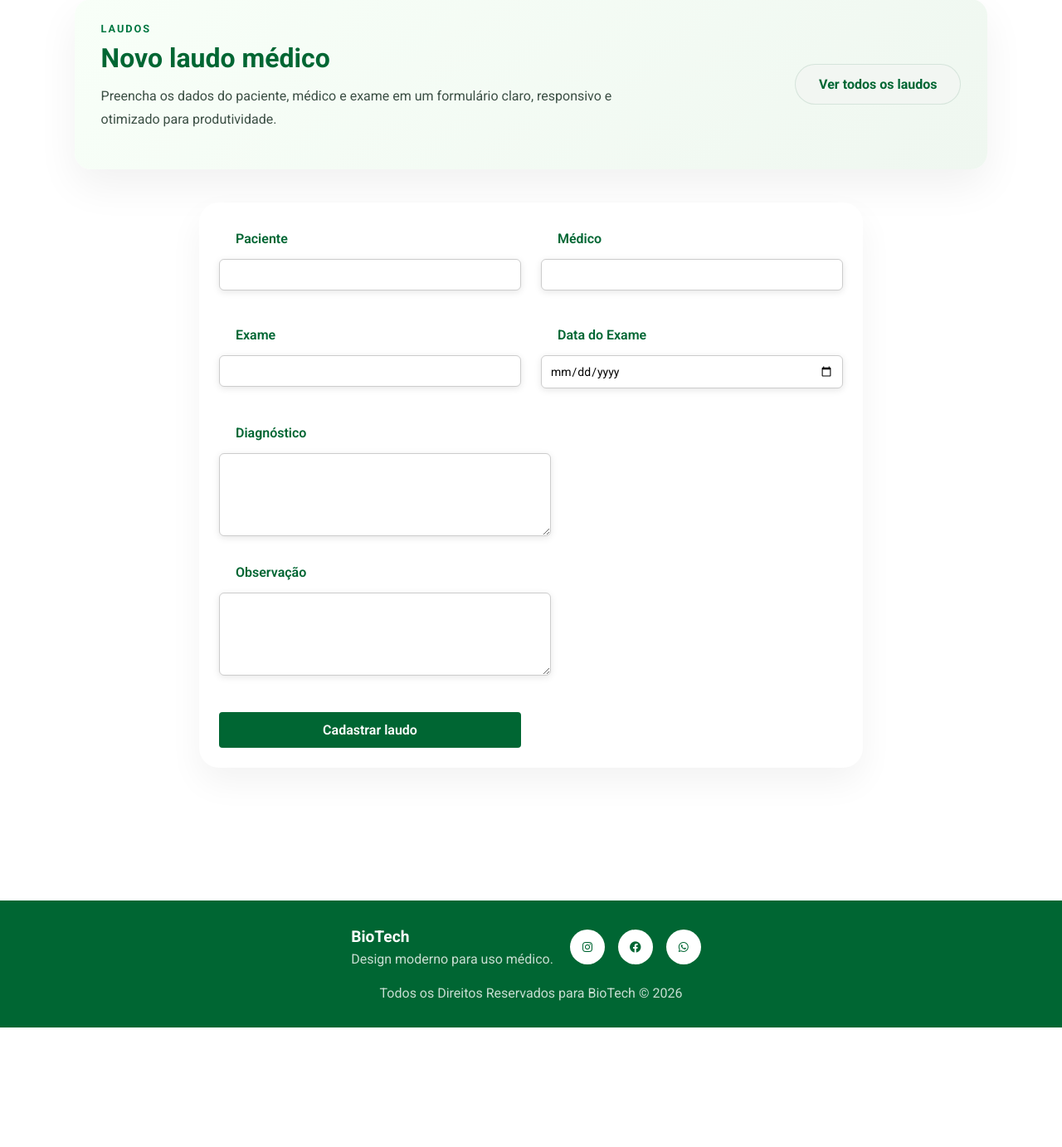
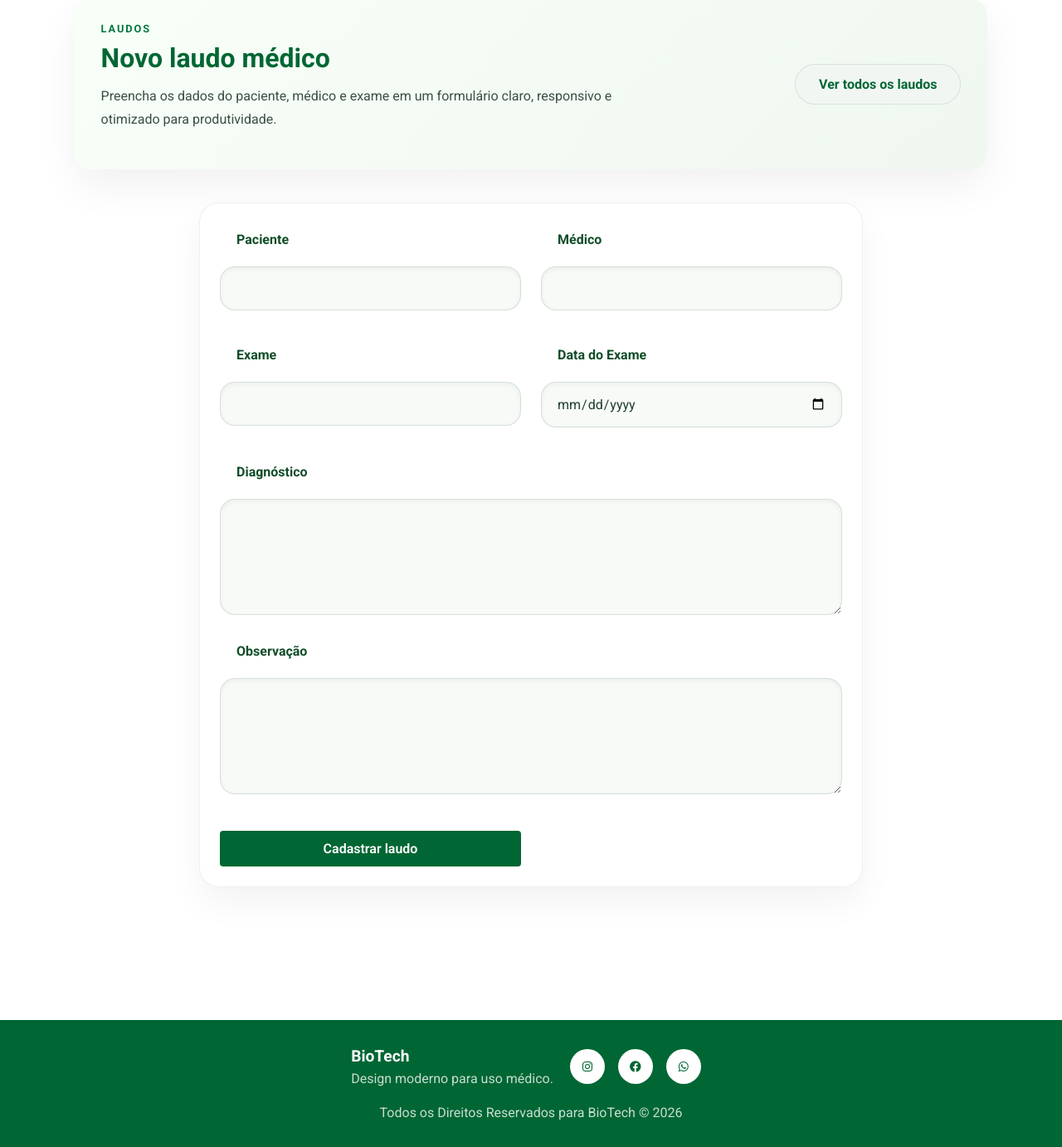
Before and after one commit to CharlesGit30/BIOTECH, a PHP site: page /processamento/criar.php in a window 1280 px wide. Shown: the part 140-1522 px from the top of the page at 83% size. Before the commit the page ends 1378 px from the top, so only its background shows below. Run offline with PHP 8.4, Linux system fonts and the light colour scheme.

```diff
--- a/includes/style.css
+++ b/includes/style.css
@@ -927,45 +927,73 @@ form {
 form label {
     width: 100%;
     max-width: 400px;
-    font-weight: 600;
+    font-weight: 700;
+    color: #114d28;
+    margin-bottom: 8px;
 }
 
 form input,
 form textarea {
     width: 100%;
-    max-width: 400px;
-    padding: 10px;
-    border: 1px solid #ccc;
-    border-radius: 6px;
+    max-width: 100%;
+    padding: 16px 18px;
+    border: 1px solid rgba(21, 61, 35, 0.14);
+    border-radius: 18px;
+    background: #f7faf6;
+    box-shadow: inset 0 2px 6px rgba(21, 61, 35, 0.05);
+    font-size: 1rem;
+    color: #1f3d2d;
+}
+
+form input:focus,
+form textarea:focus {
+    outline: none;
+    border-color: rgba(255, 255, 255, 0.9);
+    box-shadow: 0 0 0 4px rgba(28, 77, 37, 0.08);
+    background: #ffffff;
 }
 
 form textarea {
-    min-height: 100px;
+    min-height: 140px;
     resize: vertical;
 }
 
 form button {
     width: 100%;
     max-width: 420px;
-    padding: 14px 18px;
-    background: var(--cor-texto);
+    padding: 16px 20px;
+    background: linear-gradient(135deg, #0f5b2c, #047936);
     color: var(--cor-fundo);
     border: none;
-    border-radius: 10px;
+    border-radius: 18px;
     cursor: pointer;
-    font-weight: bold;
-    transition: 0.2s ease;
+    font-weight: 800;
+    transition: transform 0.2s ease, box-shadow 0.2s ease;
 }
 
 form button:hover {
-    background: #005823;
+    transform: translateY(-2px);
+    box-shadow: 0 18px 36px rgba(0, 76, 30, 0.18);
 }
 
 .formulario {
     min-height: auto;
     display: block;
     align-items: stretch;
-    background-color: var(--cor-cinza);
+    background-color: #fbfdf9;
+    padding: 32px;
+    border-radius: 28px;
+    border: 1px solid rgba(0, 102, 51, 0.08);
+}
+
+.field-row {
+    display: flex;
+    flex-direction: column;
+    gap: 10px;
+}
+
+.field-row.full-width {
+    grid-column: 1 / -1;
 }
 
 .form-grid {
--- a/index.php
+++ b/index.php
@@ -25,9 +25,6 @@
                 <a href="/processamento/criar.php" class="btn-cta">Criar Laudo</a>
                 <a href="/processamento/listar.php" class="btn-secondary">Meus Laudos</a>
             </div>
-        </div>
-        <div class="hero-visual">
-            <img src="/includes/imagens/banner.jpg" alt="Banner">
         </div>
     </section>
 
```
Also changed, not shown: other parts of includes/style.css (+25 -7 lines).
